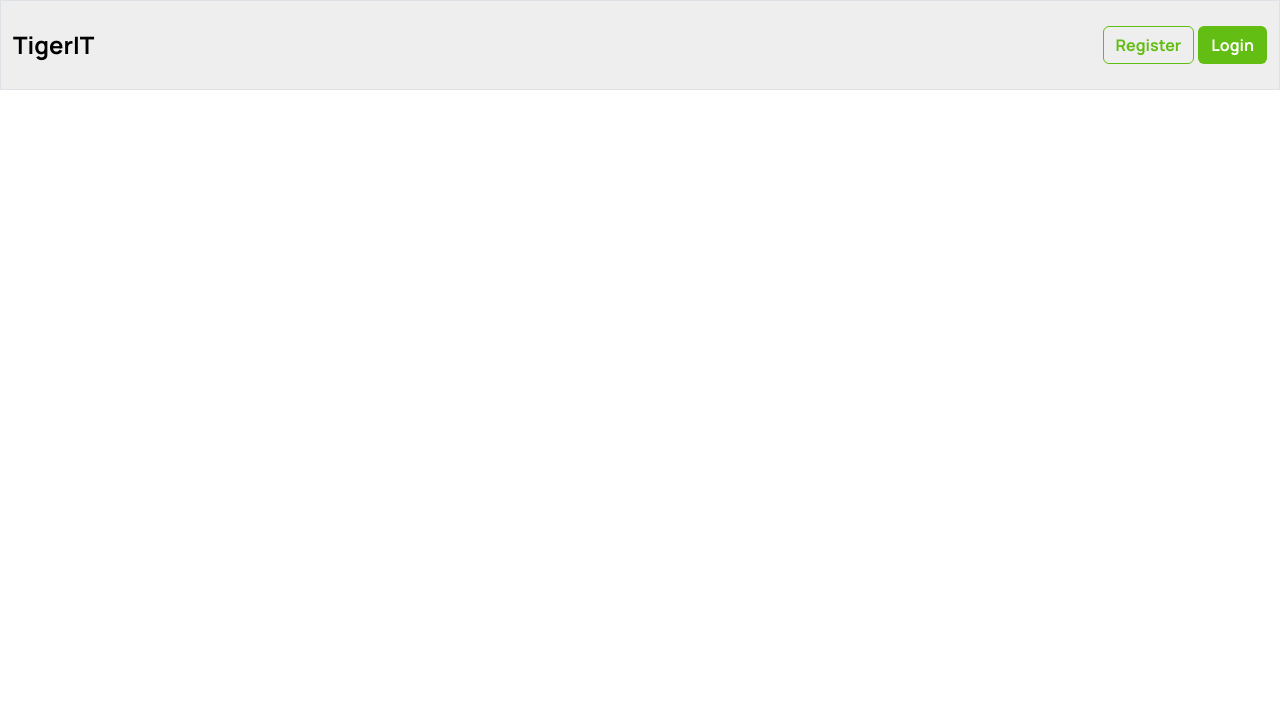
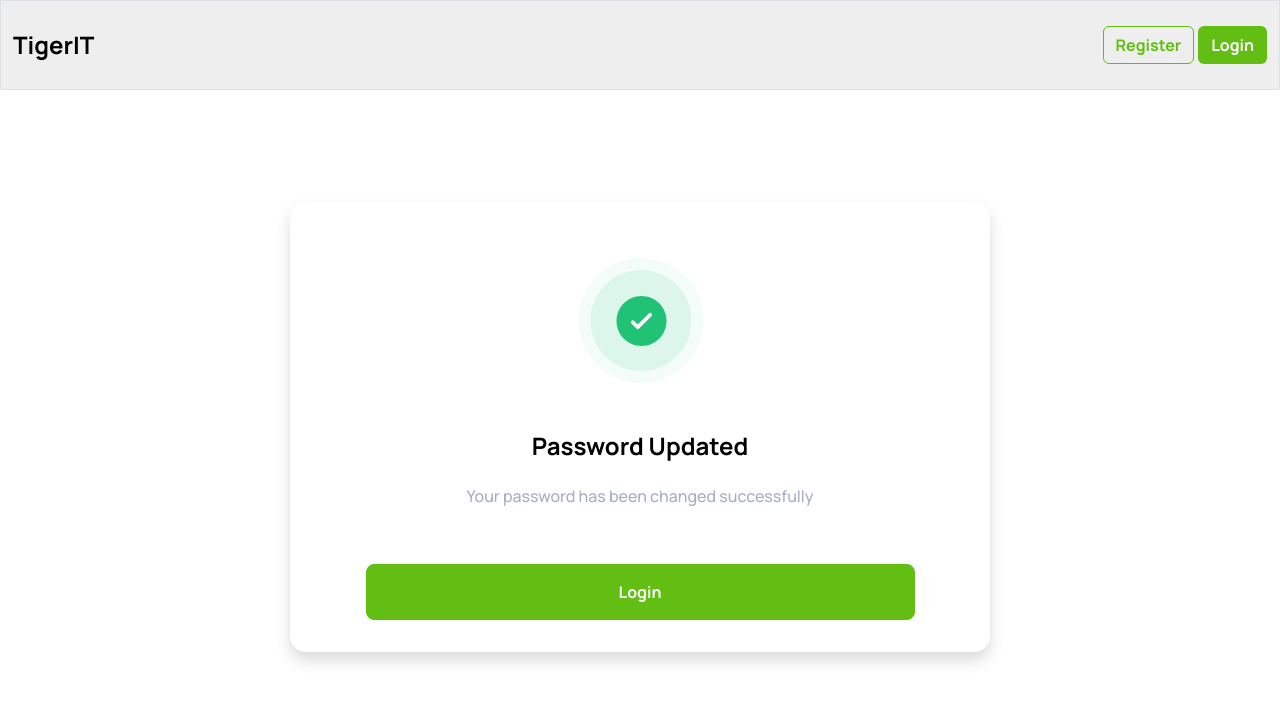
Before and after one commit to muhammad-al-fahad/Tiger-It, a React (Create React App) app: page /message in a window 1280 px wide. Shown: the top 702 px of the page. Built offline with nearby package versions, Linux system fonts and the light colour scheme.

Commit message:
minor changes

```diff
--- a/src/App.js
+++ b/src/App.js
@@ -22,10 +22,10 @@ function App() {
           <Route path="/signin/info" element={<Personalinfo />} />
           <Route path="/forgetpassword" element={<ForgetPassword />} />
 
-          {/*
-            <Route path="/validation" element={<Validation />} />
-            <Route path="/validation/message" element={<Message />} />
-          */}
+
+            <Route path="/check/email" element={<Validation />} />
+            <Route path="/message" element={<Message />} />
+
         </Routes>
       </Router>
     </>
--- a/src/Components/Message/message.css
+++ b/src/Components/Message/message.css
@@ -3,9 +3,7 @@
 .message {
     width: 100%;
     height: 100%;
-    padding-top: 169px;
-    padding-bottom: 267px;
-    background: #F5F6FA;
+    padding-top: 7rem;
     flex-direction: column;
     justify-content: flex-start;
     align-items: center;
@@ -23,6 +21,7 @@
     flex-direction: column;
     justify-content: flex-start;
     align-items: center;
+    box-shadow: 0 0.5rem 1rem rgba(0, 0, 0, 0.15);
     gap: 24px;
 }
 
--- a/src/Components/Validation/validation.css
+++ b/src/Components/Validation/validation.css
@@ -3,9 +3,7 @@
 .validation {
     width: 100%;
     height: 100%;
-    padding-top: 169px;
-    padding-bottom: 231px;
-    background: #F5F6FA;
+    padding-top: 7rem;
     flex-direction: column;
     justify-content: flex-start;
     align-items: center;
@@ -23,6 +21,7 @@
     flex-direction: column;
     justify-content: flex-start;
     align-items: center;
+    box-shadow: 0 0.5rem 1rem rgba(0, 0, 0, 0.15);
     gap: 24px;
 }
 
--- a/src/Components/Welcome/welcome.css
+++ b/src/Components/Welcome/welcome.css
@@ -12,7 +12,7 @@
 
 .welcome .welcome-items {
     width: 700px;
-    min-height: 600px;
+    height: 100%;
     padding-bottom: 32px;
     background: white;
     border-radius: 16px;
```
